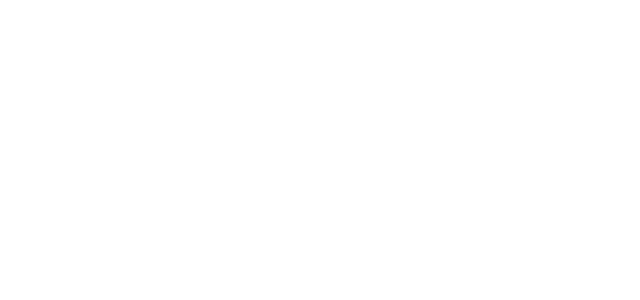
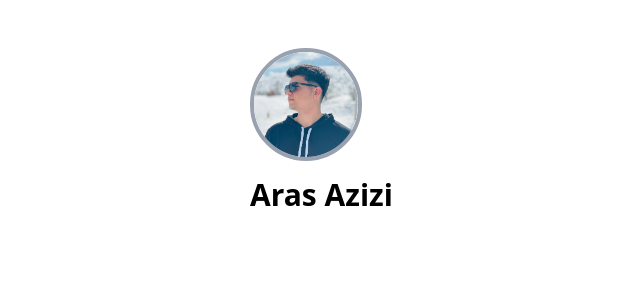
Before and after one commit to ar4scode/arasazizi-portfolio, a React (Vite) app: page / in a window 1280 px wide. Shown: the top 300 px of the page, without its empty margins (78-718 px from the left). Built offline with nearby package versions, Linux system fonts and the light colour scheme.

Commit message:
Setup profile section and import my profile image

```diff
--- a/src/App.jsx
+++ b/src/App.jsx
@@ -1,9 +1,11 @@
 import './App.css'
+import Profile from './components/Profile'
 
 function App() {
 
   return (
     <>
+      <Profile />
     </>
   )
 }
--- /dev/null
+++ b/src/components/Profile.jsx
@@ -0,0 +1,14 @@
+import profileImage from "../assets/aras 4.jpg"
+
+export default function Profile() {
+  return (
+    <header className=" w-2/4 flex flex-col m-auto mt-10 p-2">
+      <img
+        src={profileImage}
+        alt="aras azizi image"
+        className="rounded-full w-28 border-4 border-gray-400"
+      />
+      <h1 className="font-bold text-3xl pt-4">Aras Azizi</h1>
+    </header>
+  )
+}
```
Also changed, not shown: src/assets/aras 4.jpg (added).
